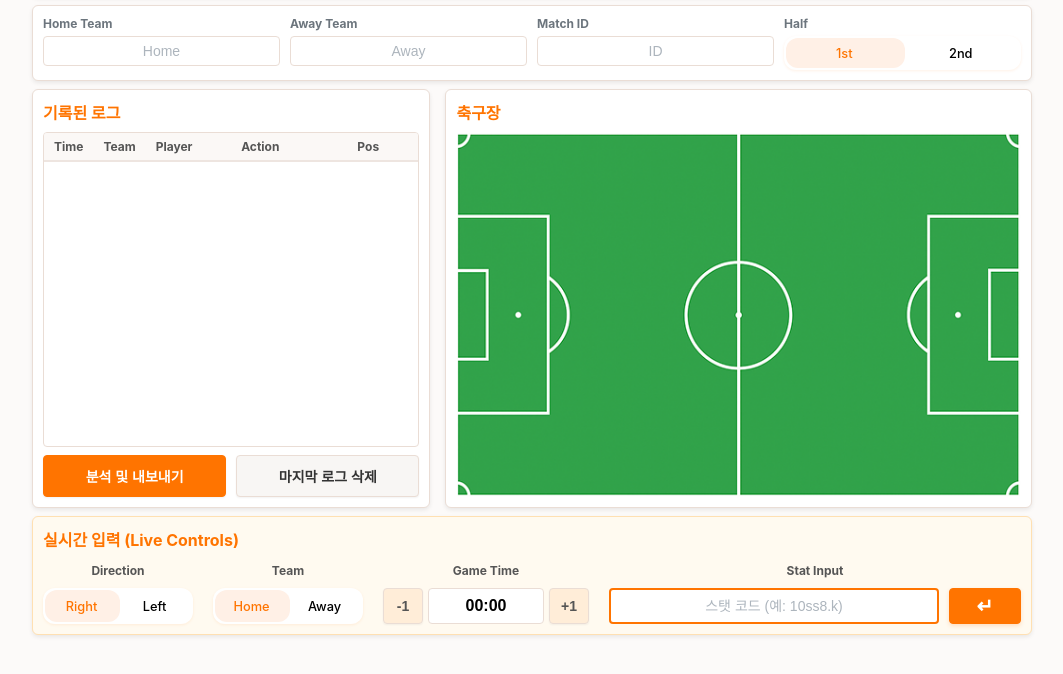
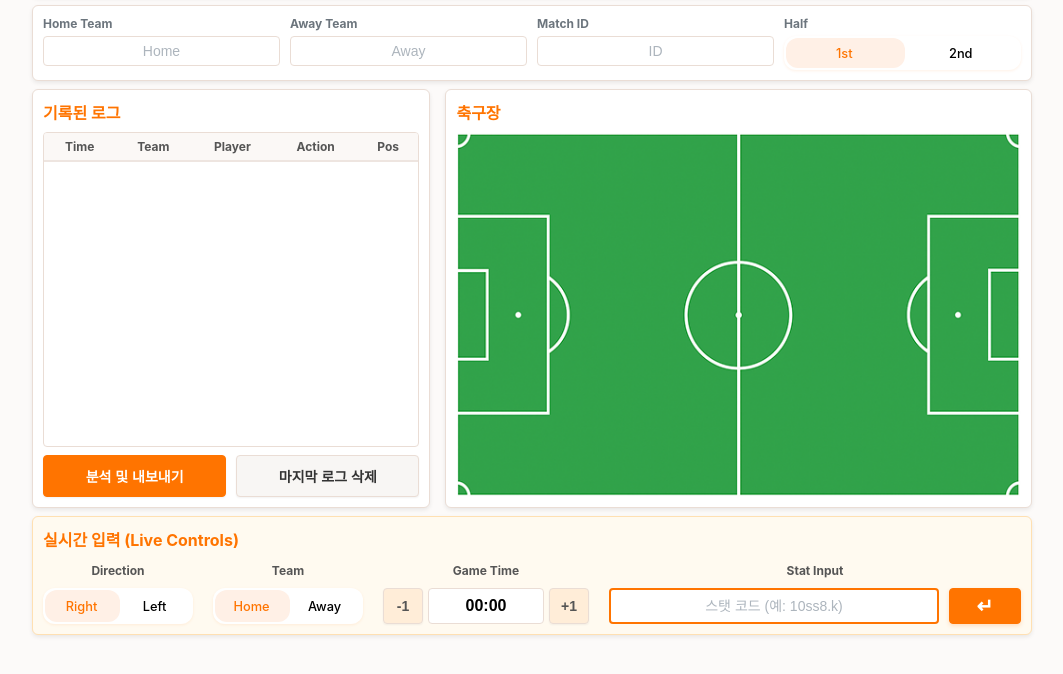
Before and after one commit to Yoonsh0214/FPA_Streamlit_App, a website: page templates/index.html in a window 1280 px wide. Shown: the part 104-778 px from the top of the page, without its empty margins (108-1171 px from the left). Drawn offline with Linux system fonts and the light colour scheme.

Commit message:
UI fix: Allow log table horizontal expansion and prevent layout break

```diff
--- a/templates/index.html
+++ b/templates/index.html
@@ -671,17 +671,17 @@
 
             <!-- 상단: 로그 + 축구장 (visual-container) -->
             <div class="visual-container">
-                <div class="card">
+                <div class="card" style="min-width: 0;">
                     <h2>기록된 로그</h2>
                     <div class="log-container">
                         <table class="log-table" id="log_table">
                             <thead>
                                 <tr>
-                                    <th style="width: 12%;">Time</th>
-                                    <th style="width: 12%;">Team</th>
-                                    <th style="width: 12%;">Player</th>
-                                    <th style="width: 34%;">Action</th>
-                                    <th style="width: 30%;">Pos</th>
+                                    <th>Time</th>
+                                    <th>Team</th>
+                                    <th>Player</th>
+                                    <th>Action</th>
+                                    <th>Pos</th>
                                 </tr>
                             </thead>
                             <tbody>
```
